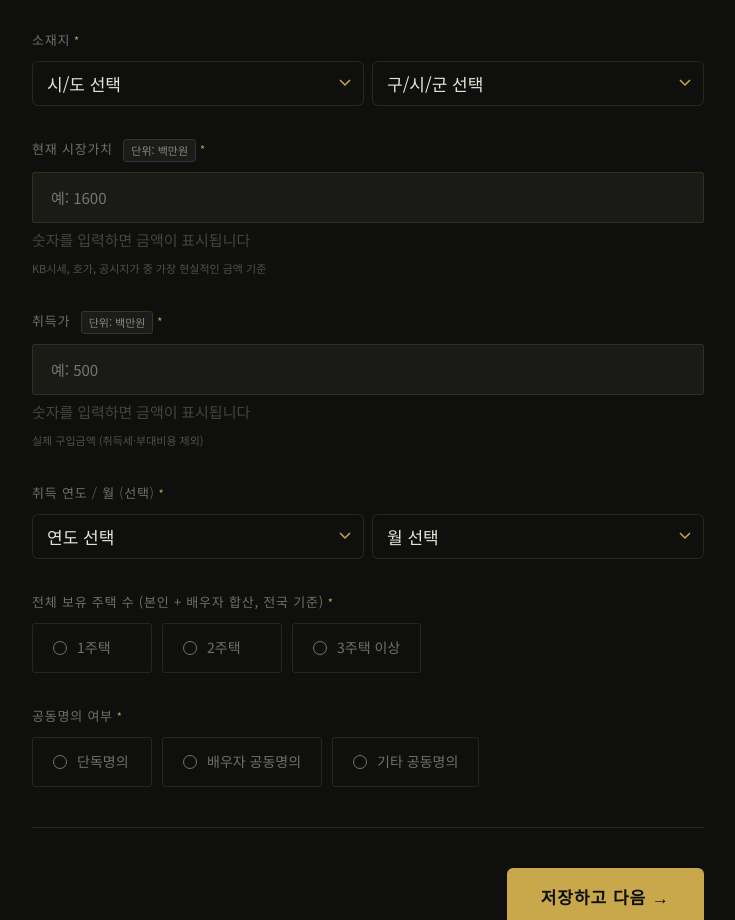
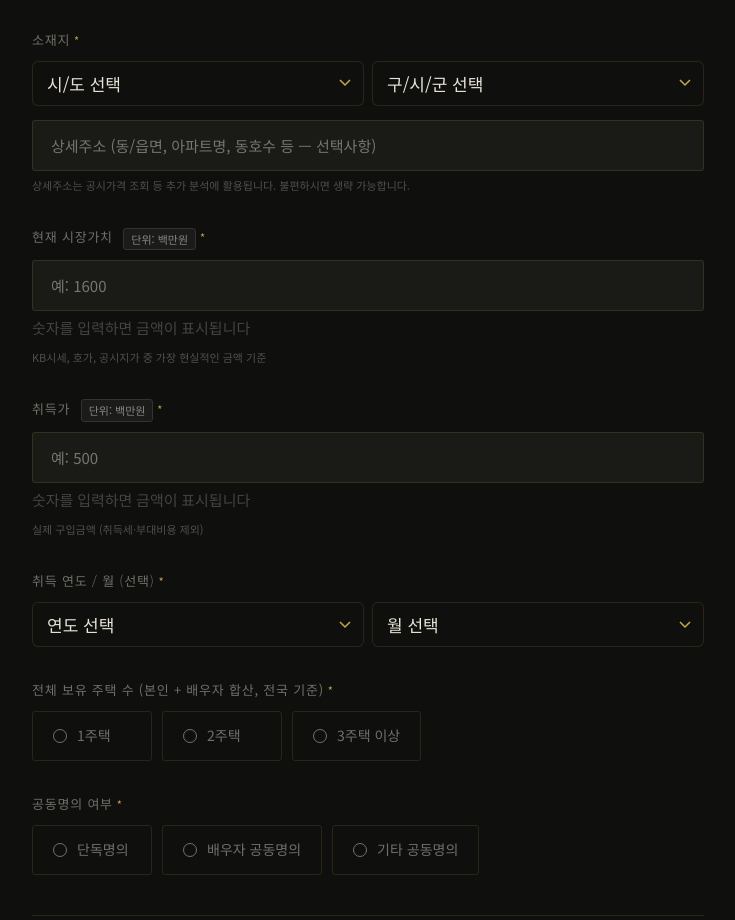
Before and after one commit to teddyberryarch/pandan-pages, a plain HTML site: page form.html in a window 1280 px wide. Shown: the part 908-1828 px from the top of the page, without its empty margins (272-1007 px from the left). Drawn offline with Linux system fonts and the light colour scheme.

Commit message:
Add files via upload

```diff
--- a/form.html
+++ b/form.html
@@ -470,6 +470,8 @@ input[type="range"] {
         <option value="">구/시/군 선택</option>
       </select>
     </div>
+    <input type="text" id="location_detail" placeholder="상세주소 (동/읍면, 아파트명, 동호수 등 — 선택사항)" style="margin-top:6px;">
+    <p class="field-hint">상세주소는 공시가격 조회 등 추가 분석에 활용됩니다. 불편하시면 생략 가능합니다.</p>
   </div>
 
   <div class="field">
@@ -1824,6 +1826,7 @@ function collectData() {
     // 1단계
     property_type: r('property_type'),
     location: (v('location_sido') + ' ' + v('location_sigungu')).trim(),
+    location_detail: v('location_detail'),
     current_value: m('current_value'),
     acquisition_price: m('acquisition_price'),
     acquisition_date: d('acquisition_date'),
```
